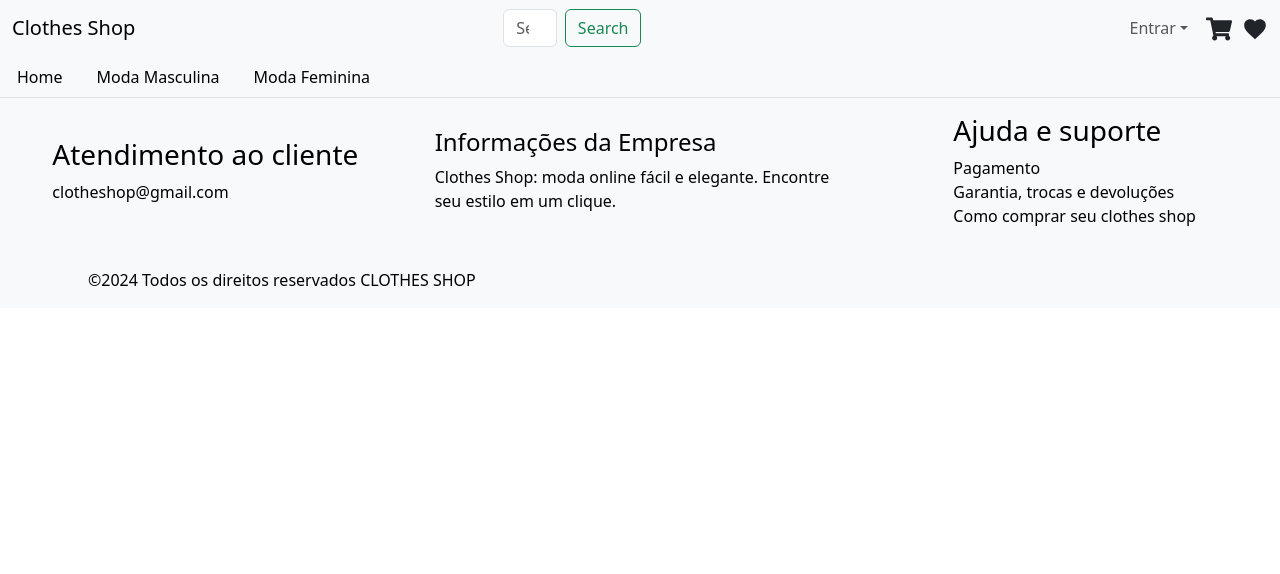
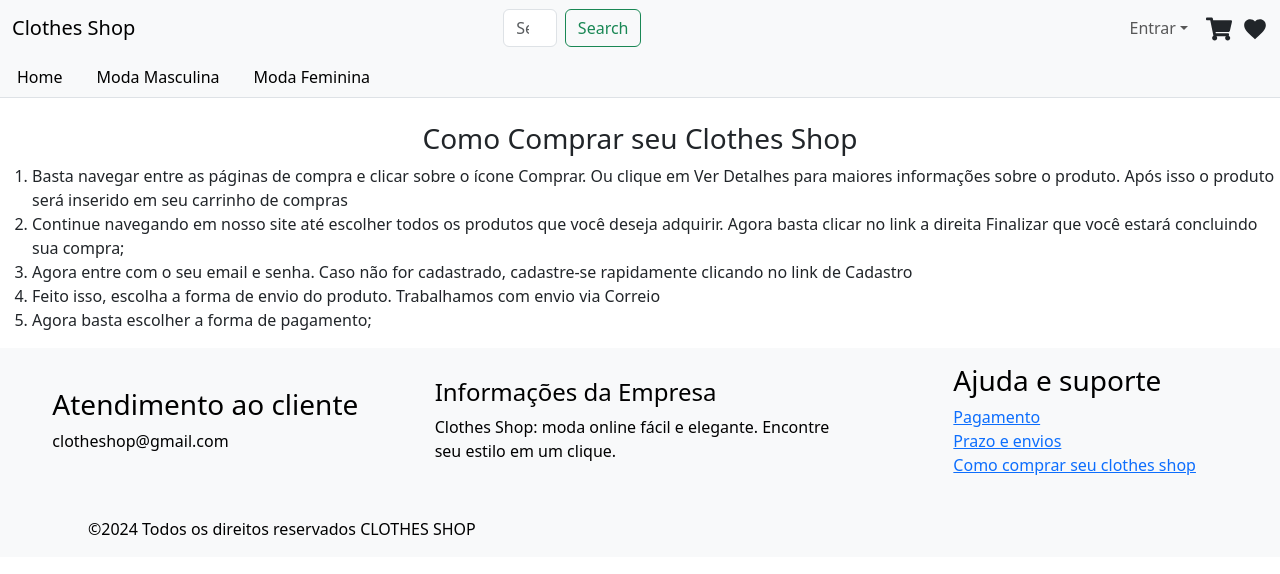
Before and after one commit to MIcaelFone/Clothes-Shop, a React (Create React App) app: page /como_comprar in a window 1280 px wide. Shown: the top 574 px of the page. Built offline with nearby package versions, Linux system fonts and the light colour scheme.

Commit message:
Ajustando as rotas  de paginas

```diff
--- a/src/App.js
+++ b/src/App.js
@@ -6,6 +6,9 @@ import Footer from './partials/Footer';
 import Perfil from './Perfil_Usuario/Perfil';
 import 'bootstrap/dist/css/bootstrap.min.css';
 import Home from './pages/home'
+import Info_pagamento  from './pages/info_pagamento';
+import Como_comprar from './pages/como_comprar';
+import Prazos_envios from './pages/prazos_envios';
 import NavLink from './partials/NavLinkks';
 function App() {
 
@@ -22,8 +25,12 @@ function App() {
           <Route path='/Perfil' element={<Perfil />}></Route>
           <Route path='/Login' element={<Login />}></Route>
           <Route path='/Cadastro' element={<Cadastro />}></Route>
+          <Route path='/info_pagamento' element={<Info_pagamento/>}></Route>
+          <Route path='/prazos_envios' element={<Prazos_envios/>}></Route>
+          <Route path='/como_comprar' element={<Como_comprar/>}></Route>
        </Routes>
        <Footer/>
+
       </BrowserRouter>
     </>
   );
--- a/src/partials/Footer.js
+++ b/src/partials/Footer.js
@@ -1,7 +1,7 @@
-import React from "react";
+import React from "react"
 import styled from 'styled-components'
 import './Footer.module.css'
-
+import { Link } from "react-router-dom";
 function Footer(){
     return(
         <>
@@ -31,9 +31,9 @@ function Footer(){
                                 <div>
                                     <h3>Ajuda e suporte</h3>
                                     <ul class="list-unstyled">
-                                        <li>Pagamento</li>
-                                        <li>Garantia, trocas e devoluções</li>
-                                        <li>Como comprar seu clothes shop</li>
+                                        <li><Link to="/info_pagamento">Pagamento</Link></li>
+                                        <li><Link to="/prazos_envios">Prazo e envios</Link></li>
+                                        <li><Link to="/como_comprar">Como comprar seu clothes shop </Link></li>
                                     </ul>
                                 </div>
                             </div>
```
